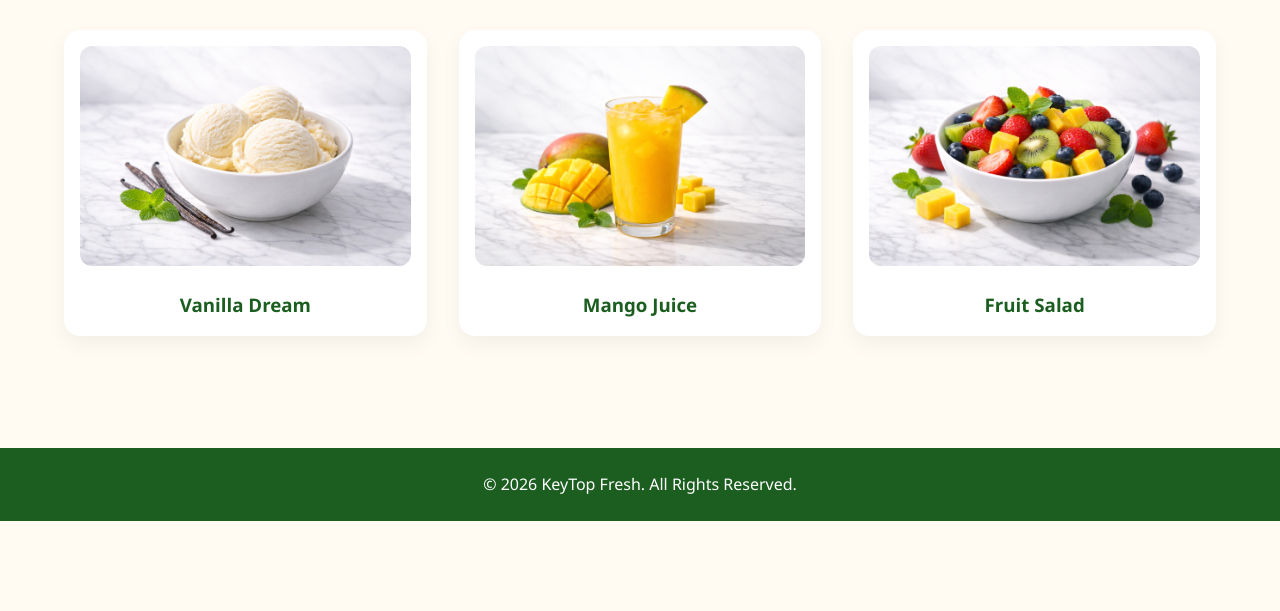
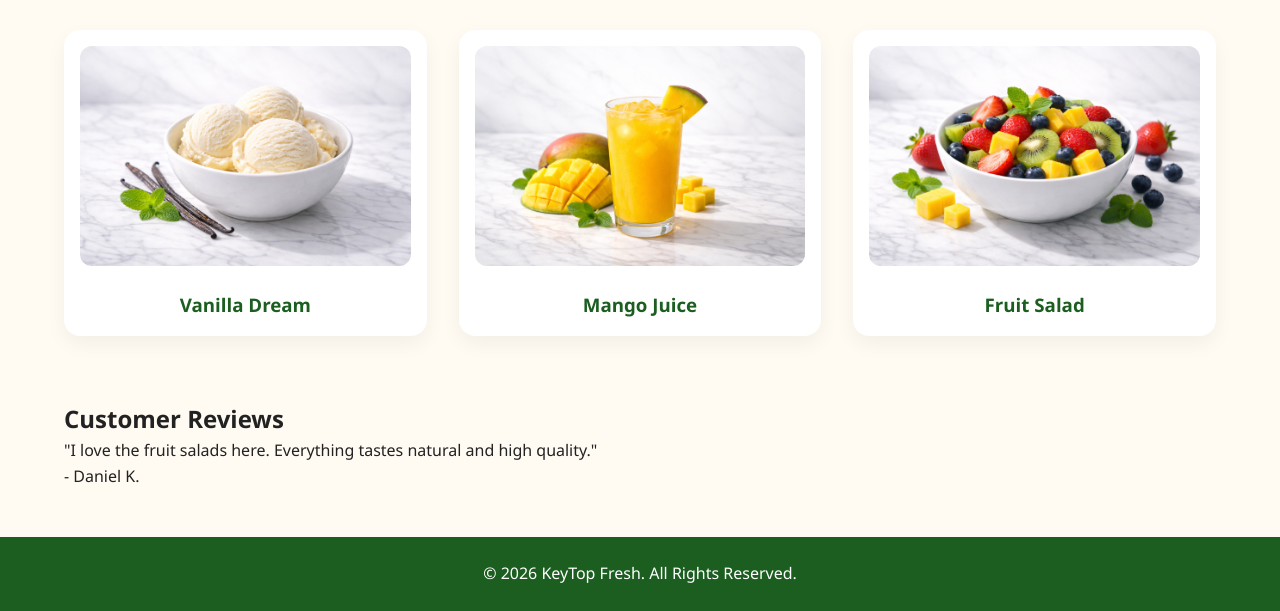
Before and after one commit to feraszen/Sprint1-Winter-2026---Keytop-Fresh, a plain HTML site: page index.html in a window 1280 px wide. Shown: the part 735-1346 px from the top of the page. Before the commit the page ends 1256 px from the top, so only its background shows below. Drawn offline with Linux system fonts and the light colour scheme.

Commit message:
Add customer reviews slider

```diff
--- a/index.html
+++ b/index.html
@@ -66,11 +66,25 @@
             <h3>Fruit Salad</h3>
         </div>
     </div>
+    </section>
+<!-- ================= REVIEWS ================= -->
+<section class="reviews-section">
+    <div class="container">
+        <h2>Customer Reviews</h2>
+
+        <div class="review-slider">
+            <div id="review-text" class="review-text"></div>
+            <div id="review-author" class="review-author"></div>
+        </div>
+    </div>
 </section>
 
 <footer class="footer">
     <p>© 2026 KeyTop Fresh. All Rights Reserved.</p>
 </footer>
 
+<script src="reviews.js"></script>
+<script src="main.js"></script>
+
 </body>
 </html>
--- a/reviews.js
+++ b/reviews.js
@@ -1,6 +1,5 @@
 // ===============================
 // Customer Reviews Data
-// KeyTop Fresh
 // ===============================
 
 const reviews = [
@@ -21,3 +20,30 @@ const reviews = [
         author: "Michael T."
     }
 ];
+
+// ===============================
+// Reviews Slider
+// ===============================
+
+document.addEventListener("DOMContentLoaded", function () {
+
+    const textElement = document.getElementById("review-text");
+    const authorElement = document.getElementById("review-author");
+
+    if (!textElement || !authorElement) return;
+
+    let currentIndex = 0;
+
+    function showReview(index) {
+        textElement.textContent = `"${reviews[index].text}"`;
+        authorElement.textContent = `- ${reviews[index].author}`;
+    }
+
+    function nextReview() {
+        currentIndex = (currentIndex + 1) % reviews.length;
+        showReview(currentIndex);
+    }
+
+    showReview(currentIndex);
+    setInterval(nextReview, 4000);
+});
```
